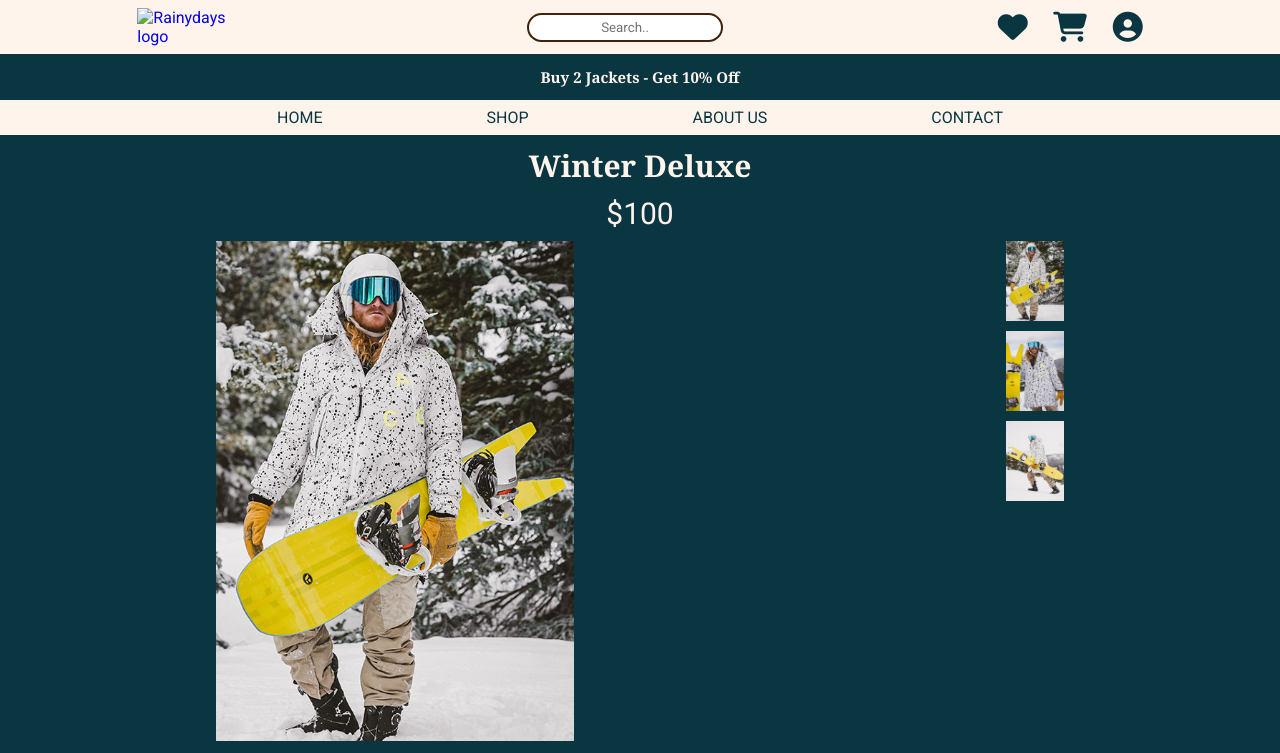
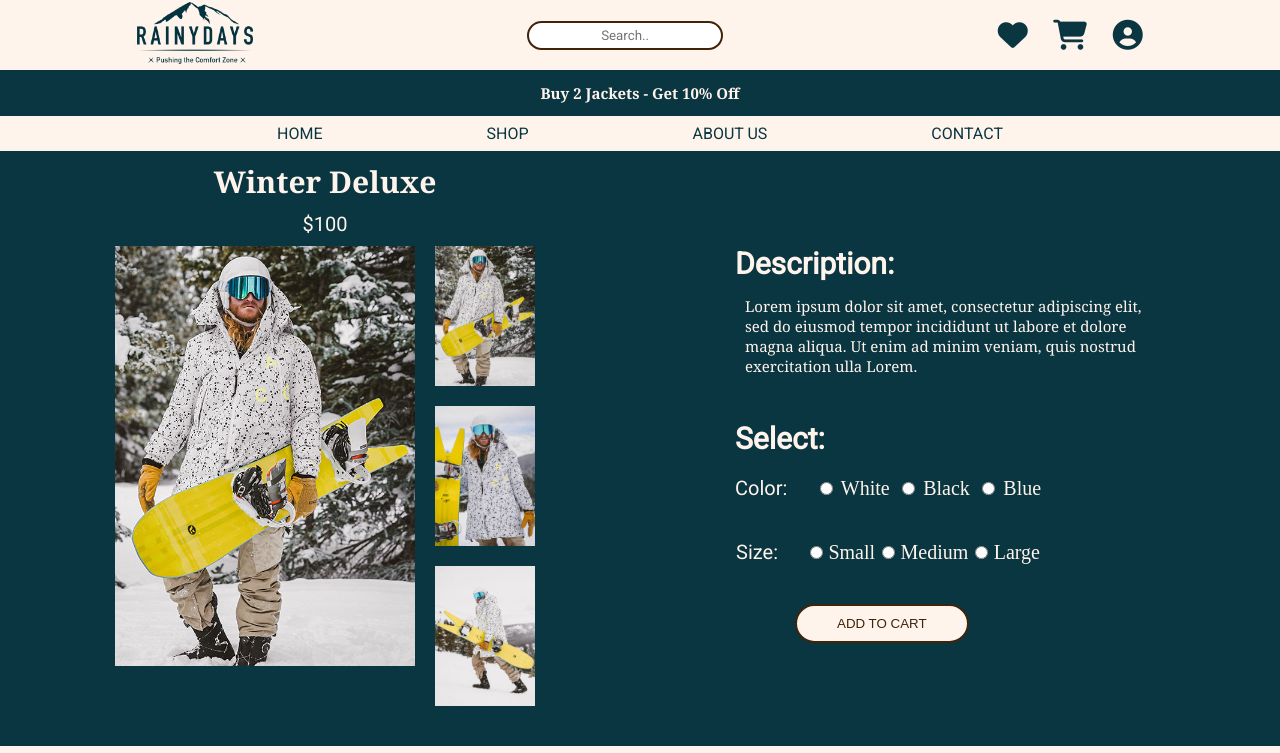
Before and after one commit to lkmelberg/cross-course-project-lkmelberg, a plain HTML site: page products/product1.html in a window 1280 px wide. Shown: the top 753 px of the page. Drawn offline with Linux system fonts and the light colour scheme; a web font is replaced by a local one.

Commit message:
products

```diff
--- a/css/mediaquery.css
+++ b/css/mediaquery.css
@@ -6,10 +6,12 @@
   /* contact us page */
 
   /* products page - shop */
-  .product_image {
-    height: 300px;
+
+  /* product 1 page - winter deluxe */
+  .product_image_small {
+    height: 100px;
+    /* width: 25vw; */
   }
-  /* product 1 page - winter deluxe */
 
   /* cart page */
 
@@ -142,7 +144,14 @@
   /* products page - shop */
 
   /* product 1 page - winter deluxe */
-
+  .main_form_selectors label {
+    display: contents;
+    font-size: 30px;
+  }
+  .product_image_small {
+    height: 150px;
+    /* width: 25vw; */
+  }
   /* cart page */
 
   /* checkout page */
@@ -208,6 +217,73 @@
     font-size: 30px;
   }
   /* product 1 page - winter deluxe */
+  .product_image {
+    max-width: 300px;
+    padding-right: 20px;
+  }
+  .product1_img_container {
+    /* max-width: 300px; */
+    justify-content: space-around;
+  }
+  .product_image_small {
+    max-width: 100px;
+    /* width: 25vw; */
+  }
+  .product1_details {
+    margin: 0 50px;
+    display: flex;
+    flex-direction: row;
+    flex-wrap: nowrap;
+    justify-content: space-around;
+  }
+  .main_section1 {
+    max-width: 500px;
+  }
+  .main_section2 {
+    max-width: 500px;
+    padding-top: 70px;
+  }
+  .main_form_selectors {
+    font-size: 10px;
+    max-width: 400px;
+  }
+
+  .product1_details h2,
+  .product1_details h3 {
+    font-family: "Roboto", sans-serif;
+    font-size: 30px;
+    font-weight: 0.5;
+    margin-bottom: 0%;
+  }
+  .main_form p {
+    font-family: "Roboto", sans-serif;
+    font-size: 20px;
+  }
+  .main_description p {
+    font-size: 15px;
+  }
+  .product_price {
+    font-size: 20px;
+    margin-bottom: 10px;
+  }
+  .product_name {
+    font-family: "Hiragino Mincho", Georgia, "Times New Roman", Times, serif;
+    margin-bottom: 0%;
+  }
+  .main_form_selectors label {
+    font-size: 20px;
+  }
+
+  .main_description,
+  .main_form {
+    padding-left: 70px;
+  }
+
+  .button_submit {
+    justify-content: center;
+    align-self: center;
+    margin: 20px 60px;
+  }
 
   /* cart page */
 
--- a/css/products/product1.css
+++ b/css/products/product1.css
@@ -17,7 +17,8 @@ h1 {
 h2,
 h3,
 p,
-.radio_text {
+.radio_text,
+label {
   color: #fff4ec;
 }
 p {
@@ -31,6 +32,7 @@ h3 {
   font-family: "Roboto", sans-serif;
   font-size: 7vw;
   font-weight: 0.5;
+  margin-bottom: 0%;
 }
 .main_form p {
   font-family: "Roboto", sans-serif;
@@ -69,9 +71,36 @@ h3 {
 .small_img ul {
   gap: 10px;
 }
+.main_form {
+  padding-left: 15px;
+  display: flex;
+  flex-direction: column;
+  align-items: flex-start;
+}
+/* .main_form p {
+  padding-left: 30px;
+} */
+
+.main_description {
+  padding-left: 15px;
+  display: flex;
+  flex-direction: column;
+  justify-content: center;
+}
+.main_description p {
+  padding-left: 10px;
+  padding-right: 10px;
+}
+
+.button_submit {
+  justify-content: center;
+  align-self: center;
+  margin: 20px 30vw;
+}
+
 /* images */
 .product_image {
-  height: 400px;
+  width: 70vw;
   /* width: 25vw; */
 }
 .product_image img {
@@ -80,8 +109,7 @@ h3 {
 }
 
 .product_image_small {
-  height: 80px;
-  /* width: 25vw; */
+  width: 25vw;
 }
 .product_image_small img {
   max-width: 100%;
@@ -89,6 +117,13 @@ h3 {
 }
 
 /* form */
+
+/* .main_form_selectors {
+  display: flex;
+  flex-direction: column;
+  align-content: center;
+  justify-content: center;
+} */
 
 .hide {
   display: none;
--- a/products/product1.html
+++ b/products/product1.html
@@ -20,7 +20,7 @@
     <header class="header">
         <div class="header_top">
             <div class="header_top_logo">
-                <a href="index.html"><img src="images/logo.png" alt="Rainydays logo" class="logo_image"></a>
+                <a href="index.html"><img src="../images/logo.png" alt="Rainydays logo" class="logo_image"></a>
             </div>
         </div>
         <div class="header_top_search">
@@ -100,18 +100,27 @@
                     <h3>
                         Select:
                     </h3>
-                    <form action="../cart.html">
+                    <form class="main_form_selectors" action="../cart.html">
                         <div class="main_form_color">
-                            <p>Color:</p>
-                              <input type="radio" class="hide" id="white" name="jacket_color" value="white">
-                              <label for="white"><i class="fa-regular fa-circle circle_white"></i></label>
-                              <input type="radio" class="hide" id="black" name="jacket_color" value="black">
-                              <label for="black"><i class="fa-regular fa-circle circle_black"></i></label>
-                              <input type="radio" class="hide" id="blue" name="jacket_color" value="blue">
-                              <label for="blue"><i class="fa-regular fa-circle circle_blue"></i></label>
+                            <p>Color: &emsp;</p>
+                              <input type="radio" class="radio_button" id="white" name="jacket_color" value="white">
+                              <label for="white">
+                                <!-- <i class="fa-regular fa-circle circle_white"> -->
+                                </i>White
+                            </label>
+                              <input type="radio" class="radio_button" id="black" name="jacket_color" value="black">
+                              <label for="black">
+                                <!-- <i class="fa-regular fa-circle circle_black"> -->
+                                </i>Black
+                            </label>
+                              <input type="radio" class="radio_button" id="blue" name="jacket_color" value="blue">
+                              <label for="blue">
+                                <!-- <i class="fa-regular fa-circle circle_blue"> -->
+                                </i>Blue
+                            </label>
                         </div>
                         <div class="main_form_size">
-                            <p>Size:</p>
+                            <p>Size: &emsp;</p>
                             <input type="radio" class="radio_button" id="small" name="size" value="small">
                             <label for="small" class="radio_text">Small</label>
                             <input type="radio" class="radio_button" id="medium" name="size" value="medium">
@@ -119,9 +128,12 @@
                             <input type="radio" class="radio_button" id="large" name="size" value="large">
                             <label for="large" class="radio_text">Large</label>
                         </div>
-                        <input type="submit" class="button button_submit" value="ADD TO CART">
+                        <div class="button_submit">
+                            <input type="submit" class="button" value="ADD TO CART">
+                        </div>
                     </form>
                 </div>
+
             </div>
         </section>
     </main>
```
